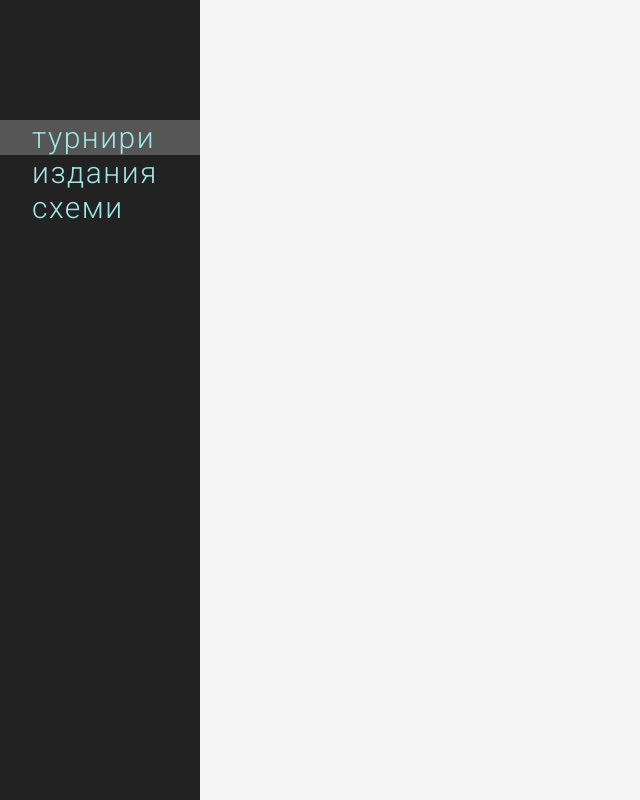
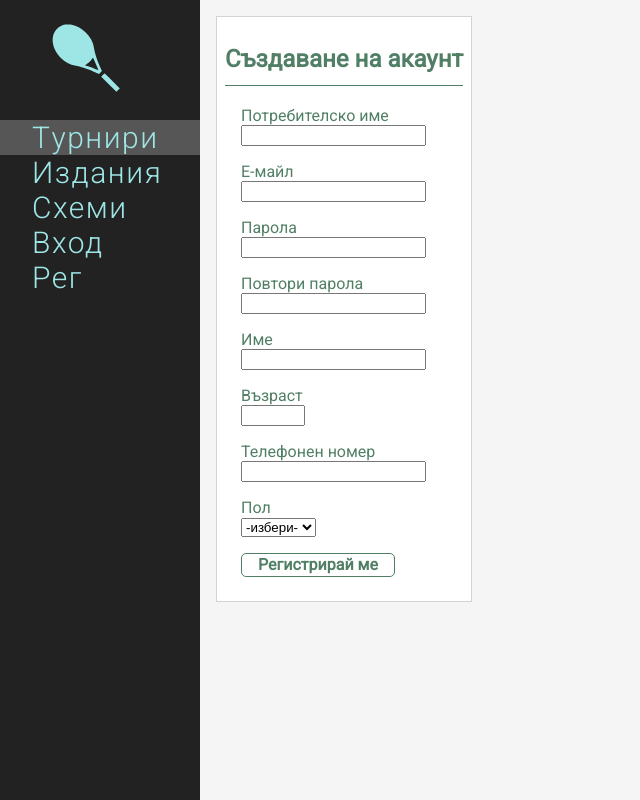
Before and after one commit to BojoDimov/tennis-portal, a React (Create React App) app: page /register in a window 1280 px wide. Shown: the whole page, without its empty margins (0-640 px from the left). Built offline with nearby package versions, Linux system fonts and the light colour scheme.

Commit message:
User create and login forms

```diff
--- a/src/admin/Admin.js
+++ b/src/admin/Admin.js
@@ -3,6 +3,8 @@ import { Switch, Route, Redirect } from 'react-router-dom';
 import { CreateTournament } from './CreateTournament';
 import { CreateTournamentEdition } from './CreateTournamentEdition';
 import { CreateTournamentScheme } from './CreateTournamentScheme';
+import { CreateUser } from '../user/CreateUser';
+import { LoginUser } from '../user/LoginUser';
 
 export class Admin extends Component {
   render() {
@@ -14,6 +16,8 @@ export class Admin extends Component {
         <Route path="/tournaments" component={CreateTournament} />
         <Route path="/editions" component={CreateTournamentEdition} />
         <Route path="/schemes" component={CreateTournamentScheme} />
+        <Route path="/login" component={LoginUser} />
+        <Route path="/register" component={CreateUser} />
       </Switch>
     </div>;
   }
--- a/src/menu/Menu.js
+++ b/src/menu/Menu.js
@@ -4,6 +4,13 @@ import './Menu.css';
 import logo from './tennis-logo.svg';
 
 export class Menu extends Component {
+  links = [
+    { path: '/tournaments', name: 'Tурнири' },
+    { path: '/editions', name: 'Издания' },
+    { path: '/schemes', name: 'Схеми' },
+    { path: '/login', name: 'Вход' },
+    {path: '/register', name: 'Рег'}
+  ]
   constructor(props) {
     super(props);
     this.state = {
@@ -11,26 +18,20 @@ export class Menu extends Component {
     };
   }
 
+  getMenuElement(link) {
+    return (
+      <li className={this.GetActiveClass(link.path)}>
+        <Link to={link.path} onClick={() => this.setState({ active: link.path })}>
+          {link.name}
+        </Link>
+      </li>
+    );
+  }
+
   render() {
     return <div id='menu'>
       <img src={logo} className="logo" alt="logo" />
-      <ul>
-        <li className={this.GetActiveClass('/tournaments')}>
-          <Link to="/tournaments" onClick={() => this.setState({ active: '/tournaments' })}>
-            турнири
-          </Link>
-        </li>
-        <li className={this.GetActiveClass('/editions')}>
-          <Link to="/editions" onClick={() => this.setState({ active: '/editions' })}>
-            издания
-          </Link>
-        </li>
-        <li className={this.GetActiveClass('/schemes')}>
-          <Link to="/schemes" onClick={() => this.setState({ active: '/schemes' })}>
-            схеми
-          </Link>
-        </li>
-      </ul>
+      <ul>{this.links.map(link => this.getMenuElement(link))}</ul>
     </div>
   }
 
--- /dev/null
+++ b/src/user/CreateUser.js
@@ -0,0 +1,99 @@
+import React, { Component } from 'react';
+
+export class CreateUser extends Component {
+  constructor(props) {
+    super(props);
+
+    this.state = {
+      username: '',
+      email: '',
+      password: '',
+      confirmPassword: '',
+      fullname: '',
+      age: undefined,
+      gender: undefined,
+      telephone: undefined,
+      errors: []
+    };
+  }
+
+  create() {
+    console.log(this.state);
+  }
+
+  render() {
+    return (
+      <div className="margin container">
+        <h2 className="section">Създаване на акаунт</h2>
+        <form>
+          <div>
+            <div className="margin input">
+              <div>Потребителско име</div>
+              <input
+                type="text"
+                value={this.state.username}
+                onChange={e => this.setState({ username: e.target.value })} />
+            </div>
+            <div className="margin input">
+              <div>E-майл</div>
+              <input
+                type="email"
+                value={this.state.email}
+                onChange={e => this.setState({ email: e.target.value })} />
+            </div>
+            <div className="margin input">
+              <div>Парола</div>
+              <input
+                type="password"
+                value={this.state.password}
+                onChange={e => this.setState({ password: e.target.value })} />
+            </div>
+            <div className="margin input">
+              <div>Повтори парола</div>
+              <input
+                type="password"
+                value={this.state.confirmPassword}
+                onChange={e => this.setState({ confirmPassword: e.target.value })} />
+            </div>
+          </div>
+          <div>
+            <div className="margin input">
+              <div>Име</div>
+              <input
+                type="text"
+                value={this.state.fullname}
+                onChange={e => this.setState({ fullname: e.target.value })} />
+            </div>
+            <div className="margin input">
+              <div>Възраст</div>
+              <input
+                type="number"
+                min="0"
+                max="200"
+                value={this.state.age}
+                onChange={e => this.setState({ age: e.target.value })} />
+            </div>
+            <div className="margin input">
+              <div>Телефонен номер</div>
+              <input
+                type="text"
+                value={this.state.telephone}
+                onChange={e => this.setState({ telephone: e.target.value })} />
+            </div>
+            <div className="margin input">
+              <div>Пол</div>
+              <select onChange={e => this.setState({ gender: e.target.value })} >
+                <option disabled selected >-избери-</option>
+                <option value="male">Мъж</option>
+                <option value="female">Жена</option>
+              </select>
+            </div>
+            <div className="margin input">
+              <span className="button" onClick={() => this.create()}>Регистрирай ме</span>
+            </div>
+          </div>
+        </form>
+      </div>
+    )
+  }
+}
--- /dev/null
+++ b/src/user/LoginUser.js
@@ -0,0 +1,38 @@
+import React, { Component } from 'react';
+import { Link } from 'react-router-dom';
+
+export class LoginUser extends Component {
+  constructor(props) {
+    super(props);
+    this.state = {
+      username: '',
+      password: ''
+    };
+  }
+  render() {
+    return (
+      <div className="margin container">
+        <h2 className="section">Вход на потребител</h2>
+        <form>
+          <div className="margin input">
+            <div>Потребителско име</div>
+            <input type="text" value={this.state.username}
+              onChange={e => this.setState({ username: e.target.value })} />
+          </div>
+          <div className="margin input">
+            <div>Парола</div>
+            <input type="password" value={this.state.password}
+              onChange={e => this.setState({ password: e.target.value })} />
+          </div>
+          <div className="input">
+            <Link to="/register">Регистрация</Link>
+            <Link to="/user/reset">Забравена парола</Link>
+          </div>
+          <div className="margin input">
+            <span className="button" >Вход</span>
+          </div>
+        </form>
+      </div>
+    )
+  }
+}
```
Also changed, not shown: 1 other file (tests, documents, lock files or other folders).
